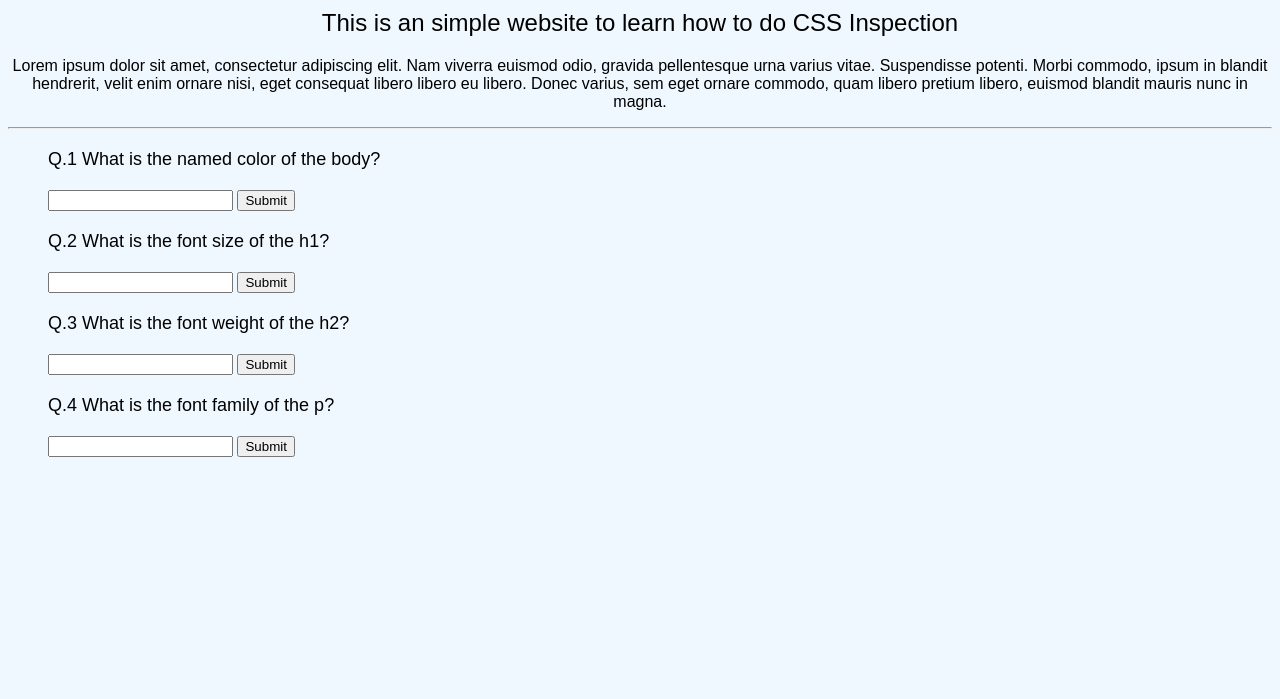
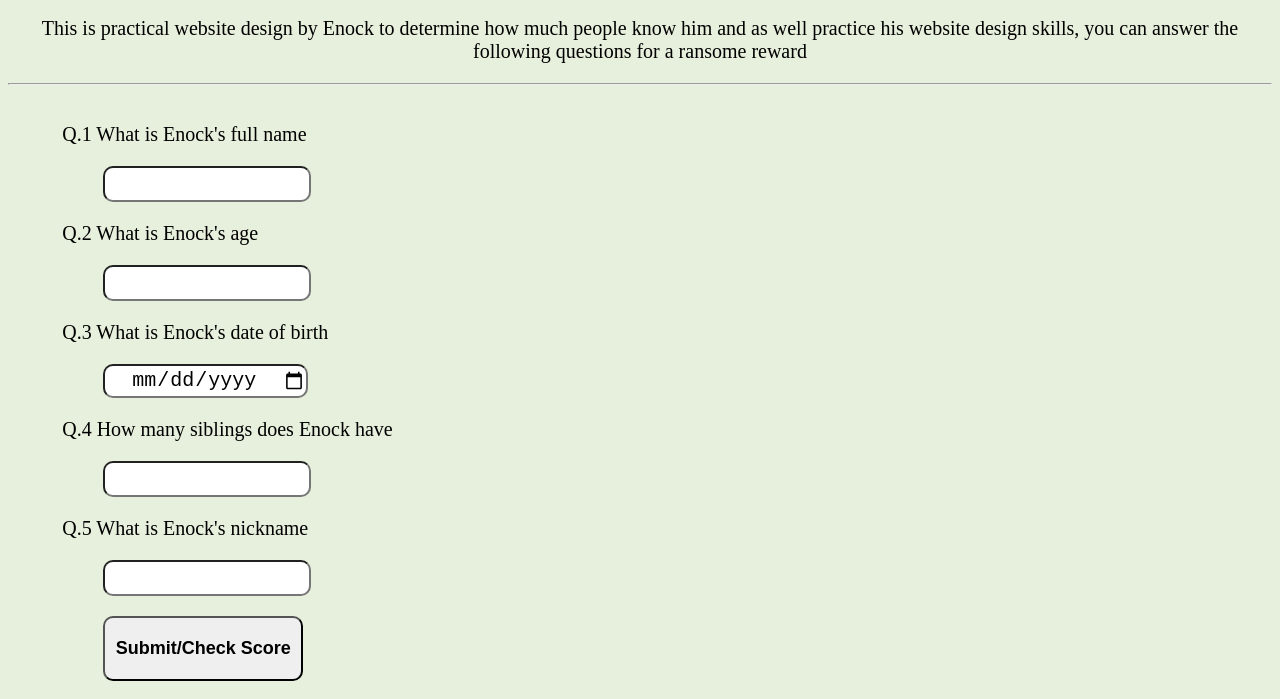
Before and after one commit to Kyeienock/enockwebsite, a plain HTML site: page index.html in a window 1280 px wide. Shown: the part 110-809 px from the top of the page. Drawn offline with Linux system fonts and the light colour scheme.

Commit message:
Update index.html

```diff
--- a/index.html
+++ b/index.html
@@ -1,132 +1,186 @@
 <!DOCTYPE html>
-<html>
-
+<html lang="en">
 <head>
     <meta charset="UTF-8">
-  <title>CSS Inspection</title>
+    <meta name="viewport" content="width=device-width, initial-scale=1.0">
+    <title>Enock's Website</title>
     <style>
-    body {
-      background-color: aliceblue;
+        html{
+            background-color: #E7F0DC;
+        }
+        .questions{
+            background-color: #E7F0DC;
+            height:px;
+            width: 70%;
+            margin-left: 0;
+        }
+        .container{
+
+            margin-left: 5%;
+            padding: 10px;
+        }
+        p{
+            font-size: 20px;
+        }
+        h1,h2{
             text-align: center;
-      font-family: Arial, sans-serif;
+        }
+        .header{
+            text-align: center;
+        }
+        input{
+            border-radius: 10px;
+            width: 200px;
+            height: 30px;
+            text-align: center;
+            margin-left: 5%;
+
+            font-size: 20px;
+        }
+        button{
+            border-radius: 10px;
+            width: 200px;
+            height: 65px;
+            font-size: large;
+            font-weight: bolder;
+            margin-left: 5%;
+        }
+        button:hover{
+            background-color: #597445;
+            color: white;
         }
 
-    h1 {
-      color: royalblue;
-      font-size: 3rem;
-      font-family: 'Times New Roman', sans-serif;
-    }
-
-    p {
-      font-size: 1rem;
-      font-weight: normal;
-    }
-
-    h2 {
-      font-weight: 500;
-    }
-
-    .quiz {
-      margin: 20px;
-      text-align: left;
-    }
-
-    .question {
-      font-size: 18px;
-      font-weight: normal;
-      text-align: left;
-      margin: 20px;
-    }
-
-    .answer {
-      font-size: 16px;
-      font-weight: normal;
-      text-align: left;
-      margin: 20px;
-    }
     </style>
 </head>
+<body>
 
-<body>
-  <h1>Inspect Me</h1>
-  <h2>This is an simple website to learn how to do CSS Inspection</h2>
-  <p>
-    Lorem ipsum dolor sit amet, consectetur adipiscing elit. Nam
-    viverra euismod odio, gravida pellentesque urna varius vitae.
-    Suspendisse potenti. Morbi commodo, ipsum in blandit hendrerit,
-    velit enim ornare nisi, eget consequat libero libero eu libero.
-    Donec varius, sem eget ornare commodo, quam libero pretium
-    libero, euismod blandit mauris nunc in magna.
+    <h1>Enock's Website</h1>
+    <h2>How well do you know Enock</h2>
+    <p class="header">This is practical website design by Enock to determine how much people know him and as well
+        practice his website design skills, you can answer the following questions for a ransome reward
     </p>
-  <hr />
-  <div class="quiz">
-    <div class="question">
-      Q.1 What is the named color of the body?
-    </div>
-    <div class="answer">
-      <input type="text" id="answer1">
-      <button onclick="checkAnswer1()">Submit</button>
+    <hr/>
+
+
+    <div class="questions">
+        <div class="container">
+            <p>Q.1 What is  Enock's full name</p>
+            <input type="text" id="input1">
             <p id="result1"></p>
-    </div>
-    <div class="question">
-      Q.2 What is the font size of the h1?
-    </div>
-    <div class="answer">
-      <input type="text" id="answer2">
-      <button onclick="checkAnswer2()">Submit</button>
+
+
+
+            <p>Q.2 What is Enock's age</p>
+            <input type="number" id="input2">
             <p id="result2"></p>
-    </div>
-    <div class="question">
-      Q.3 What is the font weight of the h2?
-    </div>
-    <div class="answer">
-      <input type="text" id="answer3">
-      <button onclick="checkAnswer3()">Submit</button>
+
+
+
+            <p>Q.3 What is Enock's date of birth</p>
+            <input type="date" id="myDate">
             <p id="result3"></p>
-    </div>
-    <div class="question">
-      Q.4 What is the font family of the p?
-    </div>
-    <div class="answer">
-      <input type="text" id="answer4">
-      <button onclick="checkAnswer4()">Submit</button>
+
+
+
+            <p>Q.4 How many siblings does Enock have</p>
+            <input type="number" id="input4">
             <p id="result4"></p>
+
+
+
+            <p>Q.5 What is Enock's nickname</p>
+            <input type="text" id="input5">
+            <p id="result5"></p>
+
+
+
+            <button id="finish" onclick="dateVerify()">Submit/Check Score</button>
         </div>
     </div>
 </body>
 <script>
-  function checkAnswer1() {
-    var answer = document.getElementById("answer1").value;
-    if (answer.toLowerCase() === "aliceblue" || answer.toLowerCase() === "alice blue") {
-      document.getElementById("result1").innerHTML = "Correct!";
-    } else {
-      document.getElementById("result1").innerHTML = "Incorrect. Try again.";
+    var counter ;
+
+
+
+    function dateVerify(){
+        counter = 0;
+
+        confirm("Click Ok to submit");
+
+    var getName = document.getElementById("input1").value;
+    var getAge = document.getElementById("input2").value;
+    var getDate = document.getElementById("myDate").value;
+    var getSiblings = document.getElementById("input4").value;
+    var getNickName = document.getElementById("input5").value;
+
+        if((getName == null || getName == "") || ( getAge == null || getAge == "") || (getDate == null || getDate == "") || (getSiblings == null || getSiblings == "" ) || (getNickName == null || getNickName == "")){
+            alert('please provide all field');
+            return;
         }
+        else{
+
+            if (getName.toLowerCase()==="enock kyei"||getName.toLowerCase()==="enoch kyei"||getName.toLowerCase()==="kyei enoch"||getName.toLowerCase()==="kyei enock"){
+            document.getElementById("result1").innerHTML="correct";
+            counter++
         }
-  function checkAnswer2() {
-    var answer = document.getElementById("answer2").value;
-    if (answer.toLowerCase() === "3rem" || answer.toLowerCase() === "3 rem") {
-      document.getElementById("result2").innerHTML = "Correct!";
-    } else {
-      document.getElementById("result2").innerHTML = "Incorrect. Try again.";
+        else{
+            document.getElementById("result1").innerHTML="oh sorry try again";
         }
+
+
+        if (getAge=="23"){
+            document.getElementById("result2").innerHTML="correct";
+            counter++
         }
-  function checkAnswer3() {
-    var answer = document.getElementById("answer3").value;
-    if (answer.toLowerCase() === "500") {
-      document.getElementById("result3").innerHTML = "Correct!";
-    } else {
-      document.getElementById("result3").innerHTML = "Incorrect. Try again.";
+        else{
+            document.getElementById("result2").innerHTML="oh sorry try again";
         }
+
+
+        if (getDate==="2001-05-21"){
+            document.getElementById("result3").innerHTML="correct";
+            counter++
         }
-  function checkAnswer4() {
-    var answer = document.getElementById("answer4").value;
-    if (answer.toLowerCase() === "arial" || answer.toLowerCase() === "arial, sans-serif" || answer.toLowerCase() === "sans-serif" || answer.toLowerCase() === "sans serif") {
-      document.getElementById("result4").innerHTML = "Correct!";
-    } else {
-      document.getElementById("result4").innerHTML = "Incorrect. Try again.";
+        else{
+            document.getElementById("result3").innerHTML="oh sorry try again";
         }
+
+
+        if (getSiblings=="9"){
+            document.getElementById("result4").innerHTML="correct";
+            counter++
+        }
+        else{
+            document.getElementById("result4").innerHTML="oh sorry try again";
+        }
+
+
+
+        if (getNickName.toLowerCase()==="bra kyei"||getNickName.toLowerCase()==="benebenzy"||getNickName.toLowerCase()==="zaddy"){
+            document.getElementById("result5").innerHTML="correct";
+            counter++
+
+        }
+        else{
+            document.getElementById("result5").innerHTML="oh sorry try again";
+        }
+
+        if(counter>=4){
+            alert('Hurrayy your score is ' + counter);
+        }
+
+        else if(counter>=2){
+            alert('You tried, your score is ' + counter);
+        }
+
+        else {
+            alert('OHHHHH NO!, your score is ' + counter);
+        }
+
+        }
+
+
     }
 </script>
-
 </html>
```
Lines whose indentation alone changed are shown as unchanged.
